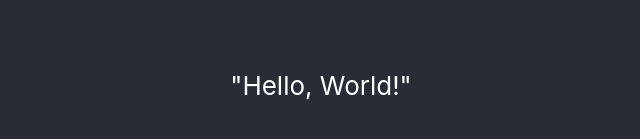
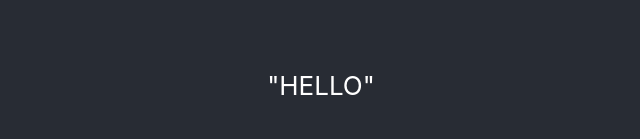
Before and after one commit to Dshah0623/X-Ray-Tooling-WAT.ai-, a React (Create React App) app in the folder xray-tooling-frontend/: page / in a window 1280 px wide. Shown: the part 315-454 px from the top of the page, without its empty margins (319-959 px from the left). Built offline with nearby package versions, Linux system fonts and the light colour scheme.

Commit message:
Starting to work on the Login page, installed the required packages.

```diff
--- a/xray-tooling-frontend/package.json
+++ b/xray-tooling-frontend/package.json
@@ -3,11 +3,15 @@
   "version": "0.1.0",
   "private": true,
   "dependencies": {
+    "@emotion/react": "^11.11.1",
+    "@emotion/styled": "^11.11.0",
+    "@mui/material": "^5.14.15",
     "@testing-library/jest-dom": "^5.17.0",
     "@testing-library/react": "^13.4.0",
     "@testing-library/user-event": "^13.5.0",
     "react": "^18.2.0",
     "react-dom": "^18.2.0",
+    "react-router-dom": "^6.17.0",
     "react-scripts": "5.0.1",
     "web-vitals": "^2.1.4"
   },
--- a/xray-tooling-frontend/src/App.js
+++ b/xray-tooling-frontend/src/App.js
@@ -1,13 +1,19 @@
 import logo from './logo.svg';
 import './App.css';
-
+import React from 'react';
+import Login from './Login/Login';
+import { BrowserRouter as Router, Routes, Route } from 'react-router-dom';
 function App() {
   return (
-    <div className="App">
-      <header className="App-header">
-        "Hello, World!"
-      </header>
-    </div>
+    <Router>
+      <div className="App">
+        <header className="App-header">
+          <Routes>
+            <Route path="/" element={<Login />} />
+          </Routes>
+        </header>
+      </div>
+    </Router>
   );
 }
 
--- /dev/null
+++ b/xray-tooling-frontend/src/Login/Login.js
@@ -0,0 +1,41 @@
+import React, { createContext, useState, useContext  } from 'react';
+import { BrowserRouter as Router, Routes, Route } from 'react-router-dom';
+import { Link, useNavigate } from 'react-router-dom'
+import {
+    TextField,
+    Typography,
+    Button,
+    Alert,
+    AlertTitle,
+    Grid,
+    FormControlLabel,
+    ButtonBase,
+    AppBar, Toolbar, IconButton, Menu
+  } from '@mui/material';
+
+const Login = () => {
+    const [Email, setEmail] = useState('');
+    const [Password, setPassword] = useState('');
+    const [showAlert, setShowAlert] = useState(false);
+    const [AlertMessage, setAlertMessage] = useState('');
+
+    const handleEmailChange = (event) => {
+        setEmail(event.target.value);
+    };
+    const handlePasswordChange = (event) => {
+        setPassword(event.target.value);
+    };
+    let navigate = useNavigate();
+    const routeChange = () =>{
+        navigate('/');
+    }
+
+    return(
+        <div>
+            "HELLO"
+        </div>
+    )
+
+
+};
+export default Login;
```
Also changed, not shown: 1 other file (tests, documents, lock files or other folders).
